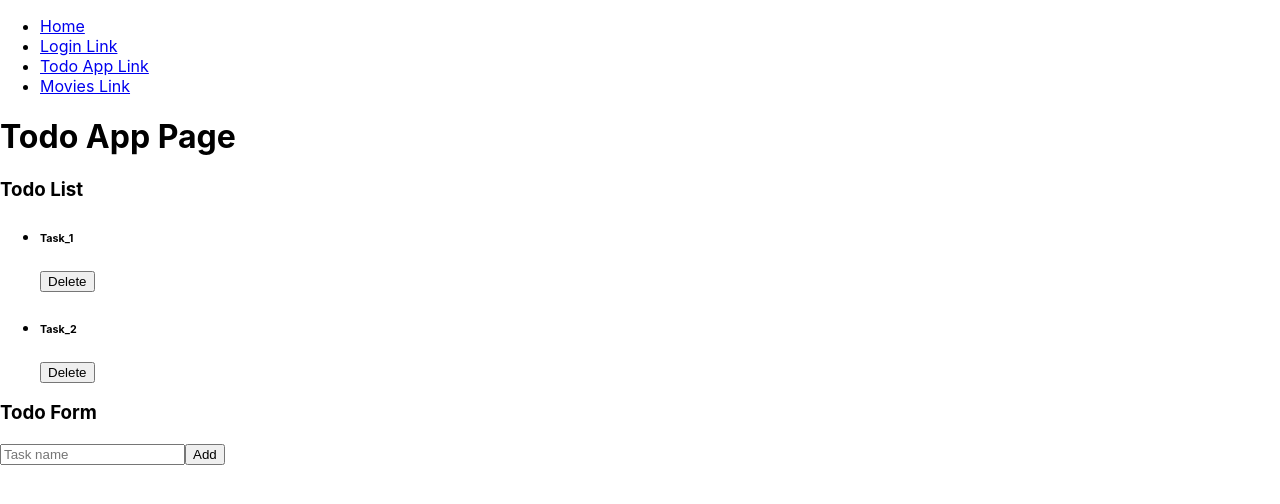
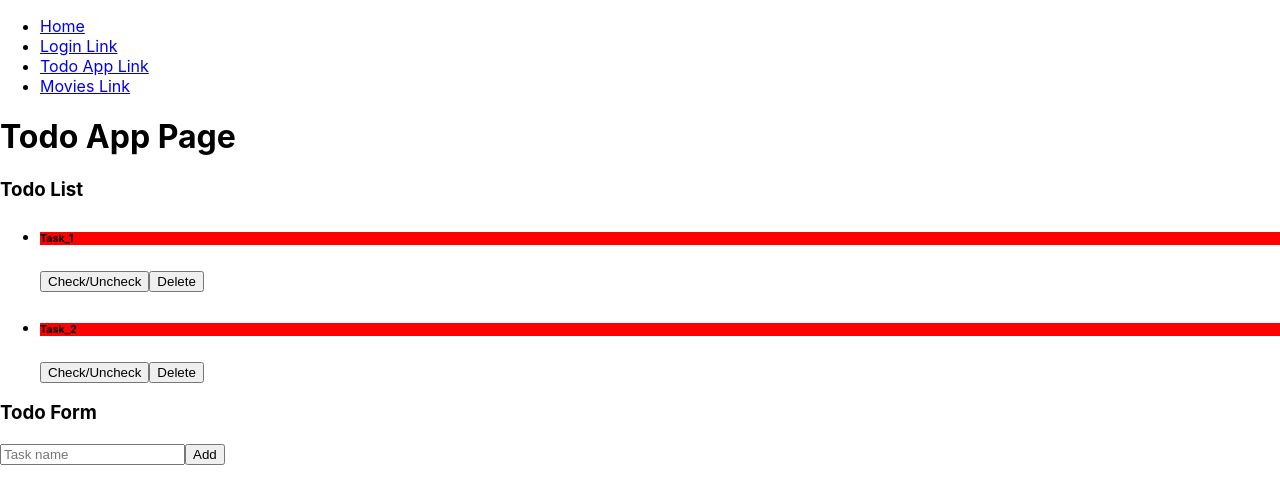
Before and after one commit to KareemAhmed96/react-combined-webapp, a React (Create React App) app: page /todo in a window 1280 px wide. Shown: the top 504 px of the page. Built offline with nearby package versions, Linux system fonts and the light colour scheme.

Commit message:
added toggle done functionality to the todo app

```diff
--- a/src/components/TodoApp.js
+++ b/src/components/TodoApp.js
@@ -60,11 +60,16 @@ class TodoApp extends React.Component {
     // )
   }
 
+  toggleDone = (itemObj) => {
+    itemObj.done = !itemObj.done
+    this.forceUpdate()
+  }
+
   render() {
     return (
       <div>
         <h1>Todo App Page</h1>
-        <TodoList list={this.state.items} onDelete={this.deleteTask}/>
+        <TodoList list={this.state.items} onDelete={this.deleteTask} onToggleDone={this.toggleDone} />
         <TodoForm onAddTask={this.addTask} />
       </div>
     )
--- a/src/components/TodoItem.js
+++ b/src/components/TodoItem.js
@@ -14,11 +14,17 @@ class TodoItem extends React.Component {
         this.props.onDelete(this.props.task.id)
     }
 
+    toggleDone = () => {
+        this.props.onToggleDone(this.props.task)
+    }
+
     render() {
+        let backgroundColor = this.props.task.done ? "green" : "red"
         return (
             <div>
-                <h6>{this.props.task.text}</h6>
-                <button onClick={this.deleteTask}>Delete</button>
+                <h6 style={{backgroundColor:backgroundColor}}>{this.props.task.text}</h6>
+                <button onClick={this.toggleDone} >Check/Uncheck</button>
+                <button onClick={this.deleteTask} >Delete</button>
             </div>
         )
     }
--- a/src/components/TodoList.js
+++ b/src/components/TodoList.js
@@ -19,7 +19,7 @@ class TodoList extends React.Component {
                     {this.props.list.map(
                         (ele, index) => (
                             <li>
-                                <TodoItem key={ele.id} task={ele} onDelete={this.props.onDelete}/>
+                                <TodoItem key={ele.id} task={ele} onDelete={this.props.onDelete} onToggleDone={this.props.onToggleDone} />
                             </li>
                         )
                     )}
```
